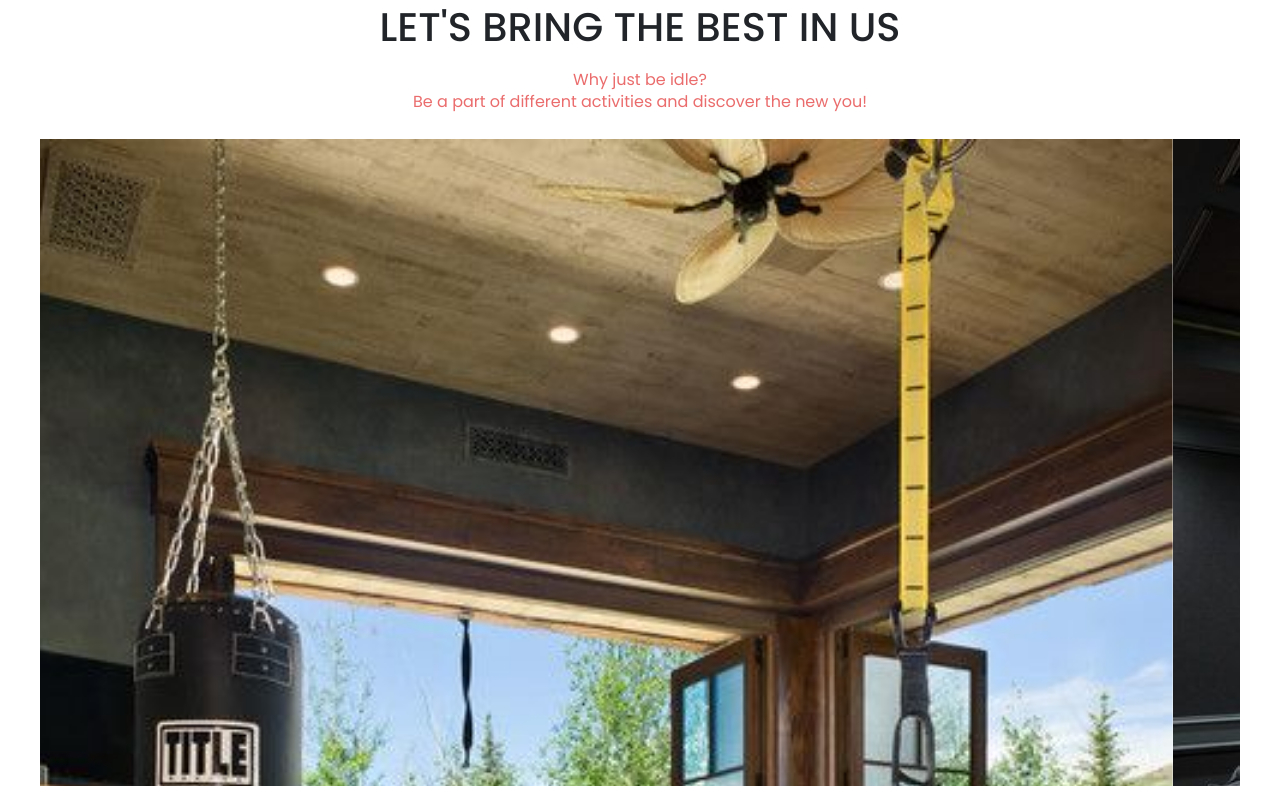
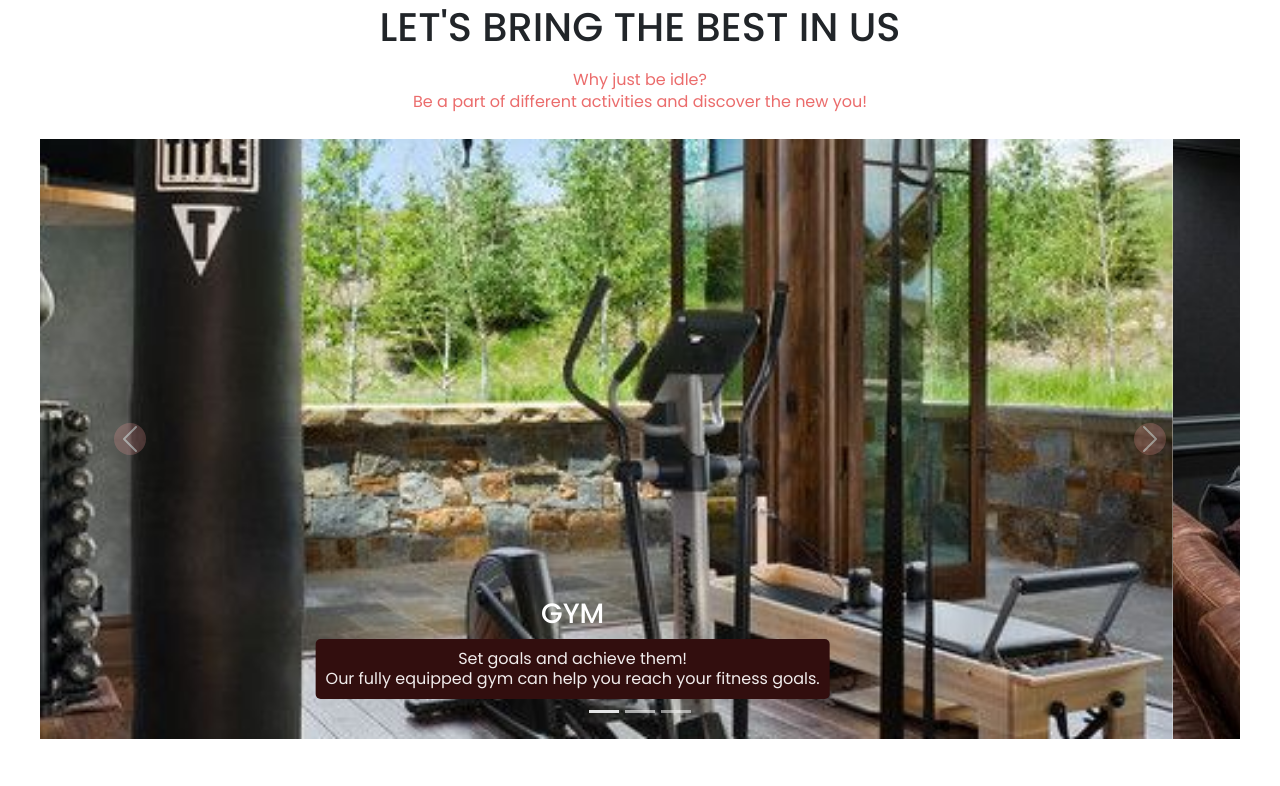
Before and after one commit to malavika920/Hostel-Management, a plain HTML site: page index1.html in a window 1280 px wide. Shown: the part 897-1683 px from the top of the page. Drawn offline with nearby package versions, Linux system fonts and the light colour scheme.

Commit message:
Update style.css

```diff
--- a/style.css
+++ b/style.css
@@ -126,6 +126,36 @@ nav .fa{
     padding-top: 100px;
 
 }
+.carousel-item img {
+    height: 600px; /* Set your desired height */
+    width: 100%; /* Maintain the aspect ratio */
+    object-fit: cover; /* Ensure the image covers the entire area */
+}
+svg {
+    fill: #f1ecec;
+    width: 24px;
+    height: 24px;
+    vertical-align: middle;
+}
+.carousel-item p{
+    color: #f1ecec;
+    font-size: 16px;
+    font-weight: 400;
+    line-height: 20px;
+    padding: 10px;
+    background-color: #320e0e;
+    display: inline-block; /* Shrinks the background to fit the text content */
+    max-width: 100%; /* Ensures the paragraph doesn't exceed the image width */
+    margin: 0 auto;
+    border-radius: 5px;
+}
+.carousel-control-prev-icon,
+.carousel-control-next-icon {
+    background-color: rgba(232, 149, 149, 0.5); /* Background color for visibility */
+    border-radius: 50%; /* Make them circular if desired */
+    width: 50px;
+    height: 50px;
+}
 h1{
     font-size: 36px;
     font-weight: 600;
@@ -226,7 +256,7 @@ h3{
     opacity: 1;
 
 }
-/*------facility*/
+/*------facility */
 .facilites{
     width: 80%;
     margin:auto;
@@ -555,3 +585,7 @@ hr{
     font-weight: 600;
     color: #eb6c6c
 }
+.svg-icon {
+    width: 100px; /* Adjust as needed */
+    height: auto;
+}
```
